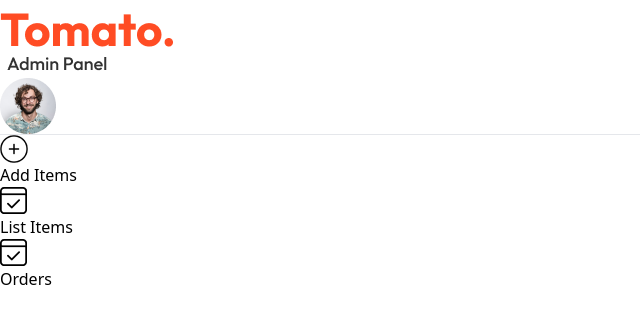
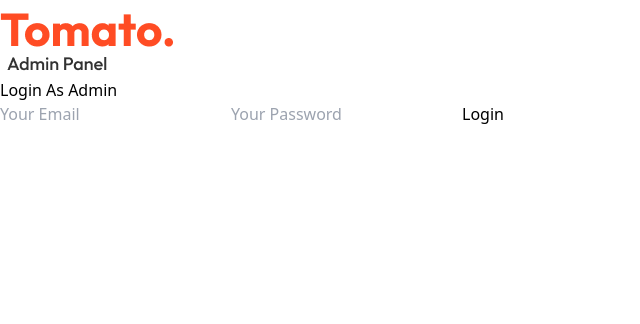
Before and after one commit to abdulla-freihat/food-delivery-mern, a React (Vite) app in the folder admin/: page /admin/login in a window 1280 px wide. Shown: the top 324 px of the page, without its empty margins (0-640 px from the left). Built offline with nearby package versions, Linux system fonts and the light colour scheme.

Commit message:
complete admin panel login ui and add protected admin layout

```diff
--- a/admin/src/App.jsx
+++ b/admin/src/App.jsx
@@ -1,41 +1,28 @@
-import Navbar from "./components/Navbar"
-import Sidebar from "./components/Sidebar";
-import { BrowserRouter , Route , Routes } from "react-router-dom";
-
+import { BrowserRouter, Route, Routes } from "react-router-dom";
+import ProtectedAdminLayout from "./components/ProtectedAdminLayout";
 import AddItem from "./pages/AddItem";
 import ListItem from "./pages/ListItem";
 import Orders from "./pages/Orders";
+import Login from "./pages/Login";
 import { ToastContainer } from "react-toastify";
 import 'react-toastify/dist/ReactToastify.css';
-
-
-
-
 
 const App = () => {
   return (
     <div>
       <BrowserRouter>
+        <ToastContainer />
+        <Routes>
+          <Route path='/admin/login' element={<Login />} />
+          <Route path='/admin' element={<ProtectedAdminLayout />}>
+            <Route path="add" element={<AddItem />} />
+            <Route path="list" element={<ListItem />} />
+            <Route path="orders" element={<Orders />} />
+          </Route>
+        </Routes>
+      </BrowserRouter>
+    </div>
+  );
+};
 
-
-      <ToastContainer />
-       <Navbar />
-        <hr className="border-2 "/>
-
-           <div className="flex">
-              <Sidebar />
-               <Routes>
-                 <Route path="/add"  element={<AddItem />} />
-                 <Route path="/list"  element={<ListItem/>} />
-                 <Route path="/orders"  element={<Orders/>} />
-
-               </Routes>
-           </div>
-
-
-        </BrowserRouter>
-    </div>
-  )
-}
-
-export default App
+export default App;
--- /dev/null
+++ b/admin/src/components/ProtectedAdminLayout.jsx
@@ -0,0 +1,21 @@
+// components/AdminLayout.jsx
+import Navbar from "./Navbar";
+import Sidebar from "./Sidebar";
+import { Outlet } from "react-router-dom";
+
+const ProtectedAdminLayout = () => {
+  return (
+    <div>
+      <Navbar />
+      <hr className="border-2" />
+      <div className="flex">
+        <Sidebar />
+        <div className="flex-grow">
+          <Outlet />
+        </div>
+      </div>
+    </div>
+  );
+};
+
+export default ProtectedAdminLayout;
--- /dev/null
+++ b/admin/src/pages/Login.jsx
@@ -0,0 +1,34 @@
+import React from "react";
+import { assets } from "../assets/assets";
+
+const Login = () => {
+  return (
+    <div className="w-full h-screen flex justify-center items-center flex-col gap-2 ">
+       <img src={assets.logo}  />
+      <div className="bg-white rounded shadow text-gray-600  p-6 max-w-6xl">
+        <h1 className="font-bold text-xl">Login As Admin</h1>
+        <form className="flex flex-col gap-3 my-5">
+          <input
+            className={`border outline-none rounded p-2`}
+            type="email"
+            name="email"
+            placeholder="Your Email"
+          />
+
+          <input
+            className={`border outline-none rounded p-2`}
+            type="password"
+            name="password"
+            placeholder="Your Password"
+          />
+
+          <button className="bg-orange-500 hover:bg-orange-600 text-white rounded p-2">
+            Login
+          </button>
+        </form>
+      </div>
+    </div>
+  );
+};
+
+export default Login;
```
Also changed, not shown: 1 other file (tests, documents, lock files or other folders).
